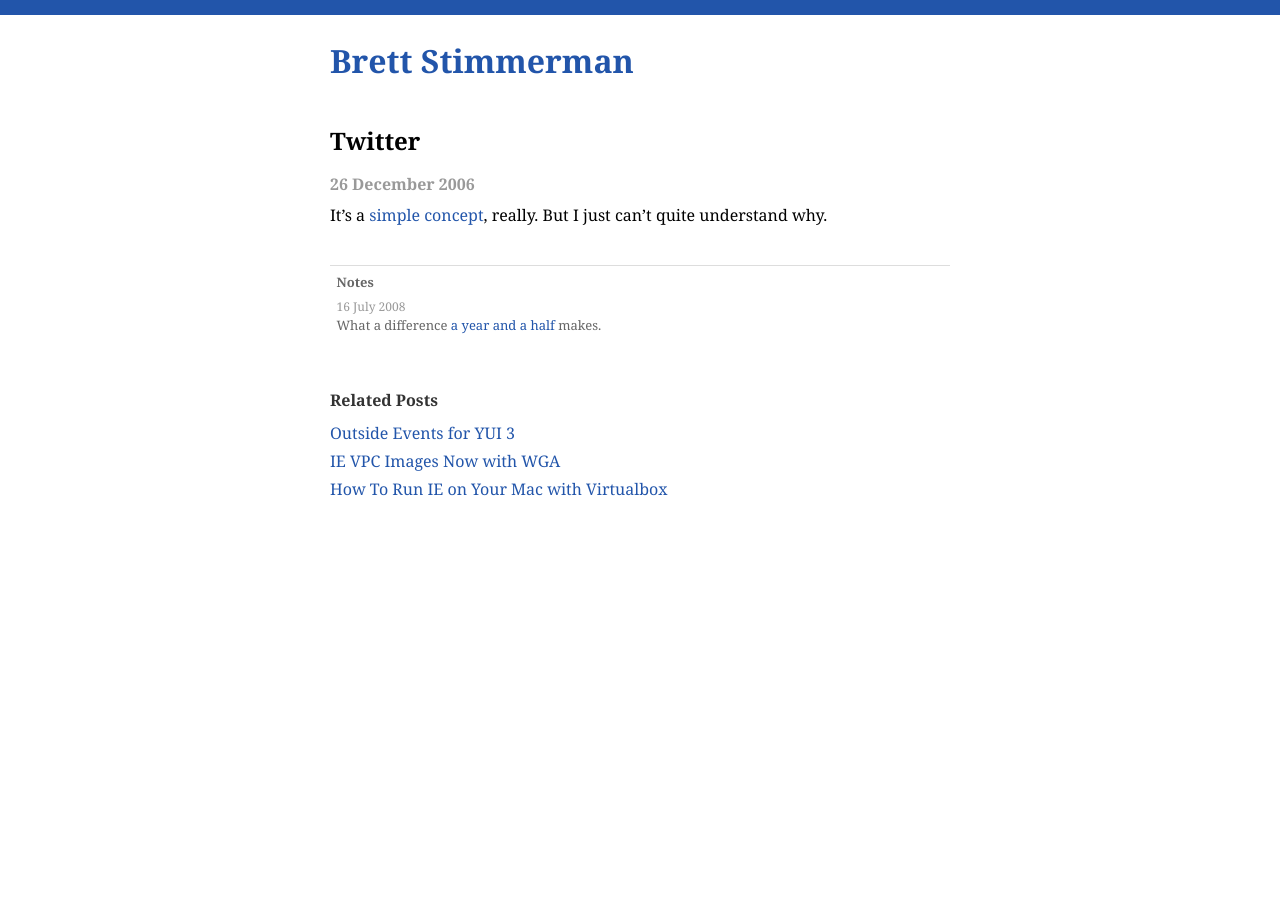
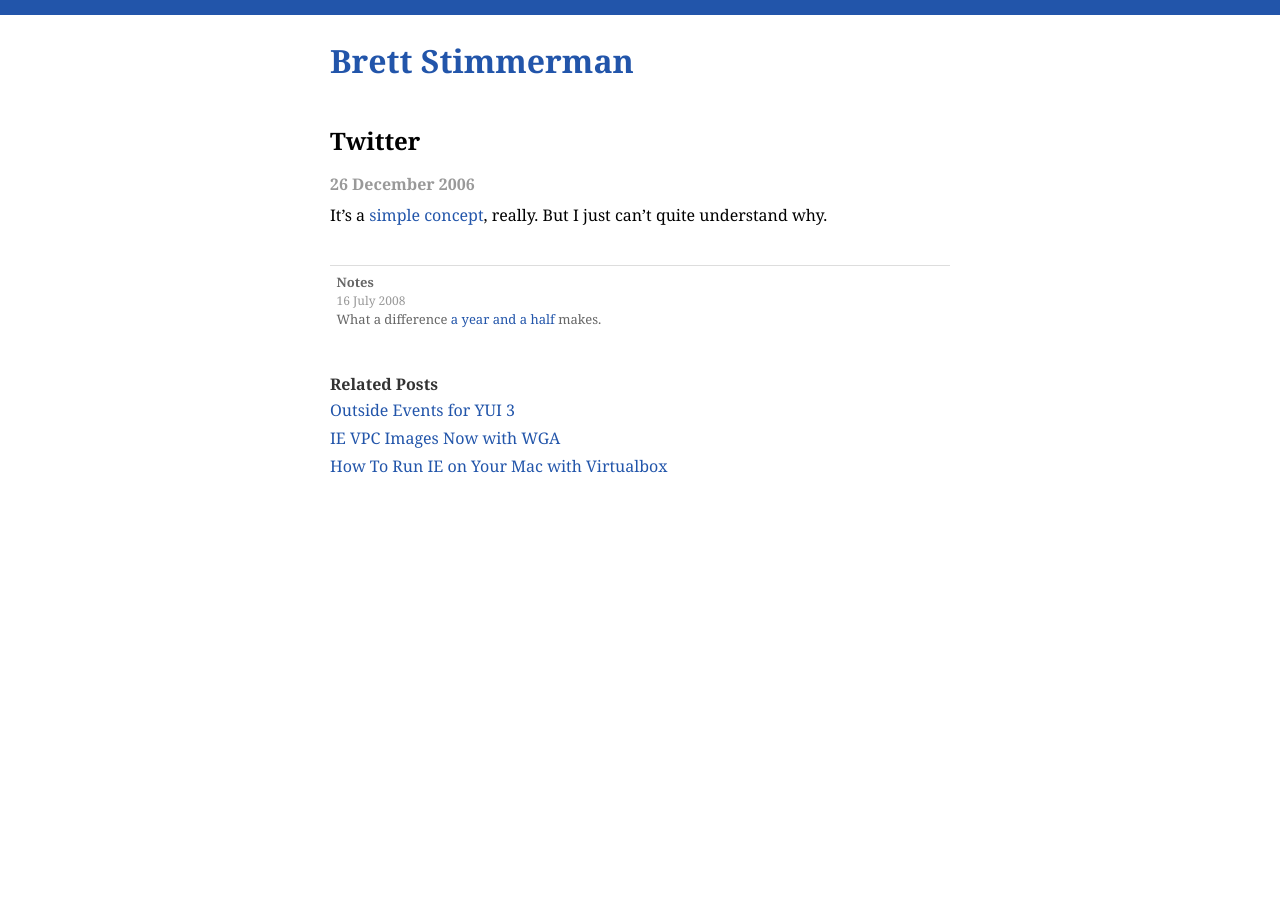
Before and after one commit to brettstimmerman/brettstimmerman.github.com, a Jekyll site: the page built from _posts/2006-12-26-twitter.md, in a window 1280 px wide. Built offline with Jekyll 4.4.1, drawn with Linux system fonts in a browser that asks for light colours.

Commit message:
Separate .notes from .related

```diff
--- a/_layouts/post.html
+++ b/_layouts/post.html
@@ -30,7 +30,7 @@ layout: default
 
 {% if site.related_posts %}
 <hr />
-<div class="notes related">
+<div class="related">
   <h3>Related Posts</h3>
   <ul>
   {% for post in site.related_posts limit:3 %}
--- a/css/screen.css
+++ b/css/screen.css
@@ -35,6 +35,10 @@ blockquote {
   margin: 1em 1.5em;
   padding: 0 1.2em;
 }
+
+ul { list-style: none; }
+li { margin-bottom: 1em; }
+li:last-child { margin-bottom: 0; }
 
 p code {
   background: #f8f8f8;
@@ -117,10 +121,7 @@ p code {
   padding: 0.5em;
   border-top: 1px solid #ddd;
 }
-.notes h3 { margin: 0 0 0.5em; }
-.notes ul { list-style: none; }
-.notes li { margin-bottom: 1em; }
-.notes li:last-child { margin-bottom: 0; }
+.notes h3 { margin: 0; }
 .notes .meta { font-size: 12px; }
 
 .related {
```
